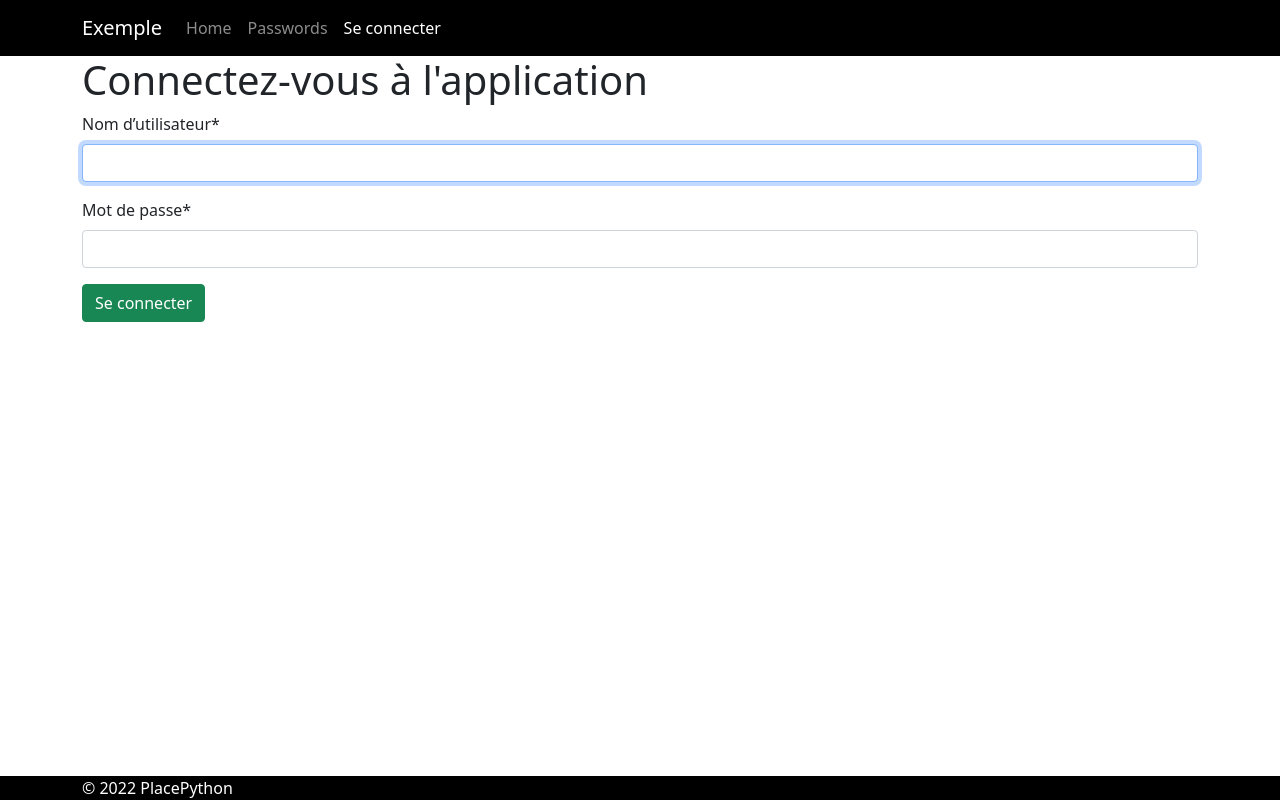
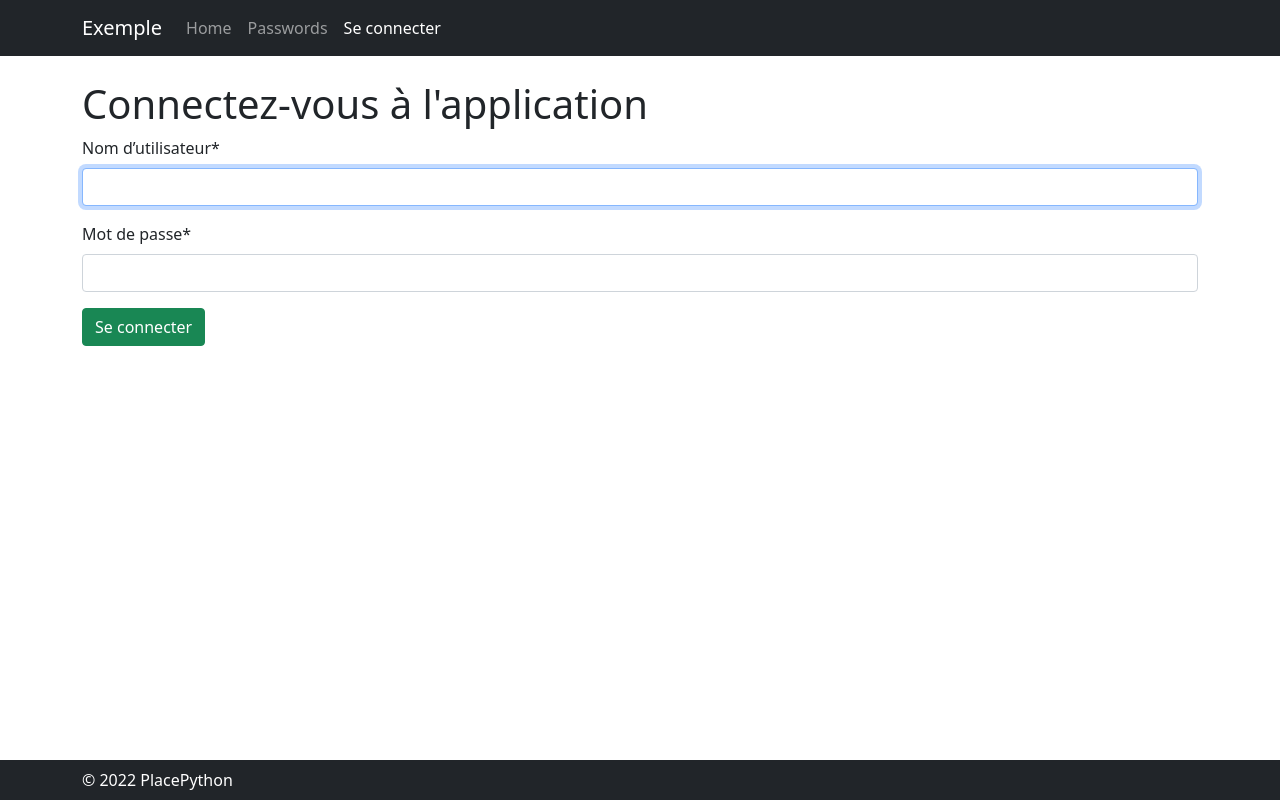
Before and after one commit to pythonmentor/exemple-radio-alpine-htmx, a Django app: page /users/login/ in a window 1280 px wide. Run offline with Django 4.2, Linux system fonts and the light colour scheme; some libraries are stand-ins or nearby versions.

Commit message:
Refactored templates

```diff
--- a/config/settings.py
+++ b/config/settings.py
@@ -137,5 +137,5 @@ CRISPY_TEMPLATE_PACK = "bootstrap5"
 
 # Custom User and auth Configuration
 AUTH_USER_MODEL = "users.User"
-LOGIN_REDIRECT = "home"
-LOGOUT_REDIRECT = "home"
+LOGIN_REDIRECT_URL = "home"
+LOGOUT_REDIRECT_URL = "home"
--- a/website/templates/base.html
+++ b/website/templates/base.html
@@ -22,7 +22,7 @@
     class="min-vh-100 d-flex flex-column"
   >
     {% block nav %}
-    <nav class="navbar navbar-expand-lg navbar-dark bg-black">
+    <nav class="navbar navbar-expand-lg navbar-dark bg-dark">
       <div class="container">
         <a class="navbar-brand" href="#">Exemple</a>
         <button class="navbar-toggler" type="button" data-toggle="collapse" data-target="#navbarSupportedContent" aria-controls="navbarSupportedContent" aria-expanded="false" aria-label="Toggle navigation">
@@ -55,11 +55,9 @@
     </nav>
     {% endblock nav %}
 
-    <main class="container flex-grow-1">
     {% block content %}{% endblock content %}
-    </main>
 
-    <footer class="bg-black text-white">
+    <footer class="bg-dark text-white py-2">
       <div class="container">
         &copy; 2022 PlacePython
       </div>
--- a/website/templates/home.html
+++ b/website/templates/home.html
@@ -3,5 +3,7 @@
 {% block title %}Accueil{% endblock title %}
 
 {% block content %}
-<h1>Bienvenue sur cette petite démo</h1>
+<main class="container flex-grow-1 mt-4">
+    <h1>Bienvenue sur cette petite démo</h1>
+</main>
 {% endblock content %}
--- a/website/templates/passwords/index.html
+++ b/website/templates/passwords/index.html
@@ -3,5 +3,7 @@
 {% block title %}Mots de passe{% endblock title %}
 
 {% block content %}
-<h1>Bienvenue sur la page de gestion des mots de passe</h1>
+<main class="container flex-grow-1 mt-4">
+    <h1>Bienvenue sur la page de gestion des mots de passe</h1>
+</main>
 {% endblock content %}
--- a/website/templates/registration/login.html
+++ b/website/templates/registration/login.html
@@ -4,9 +4,13 @@
 {% block title %}Connexion{% endblock title %}
 
 {% block content %}
-<h1>Connectez-vous à l'application</h1>
-<form method="post">
-    {{ form|crispy }}
-    <button type="submit" class="btn btn-success">Se connecter</button>
-</form>
+<main class="container flex-grow-1 mt-4">
+    <h1>Connectez-vous à l'application</h1>
+    <form method="post">
+        {% csrf_token %}
+        {{ form|crispy }}
+        <button type="submit" class="btn btn-success">Se connecter</button>
+    </form>
+</main>
+
 {% endblock content %}
```
